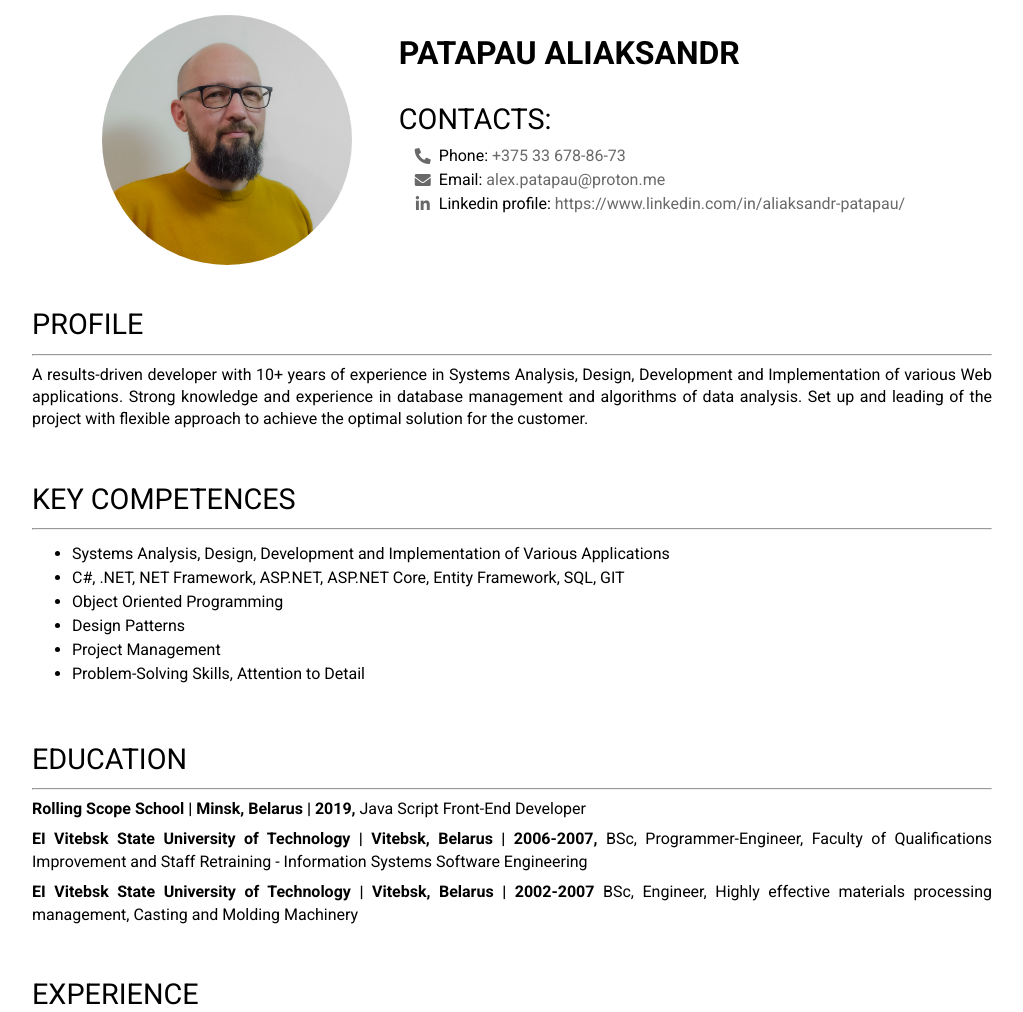
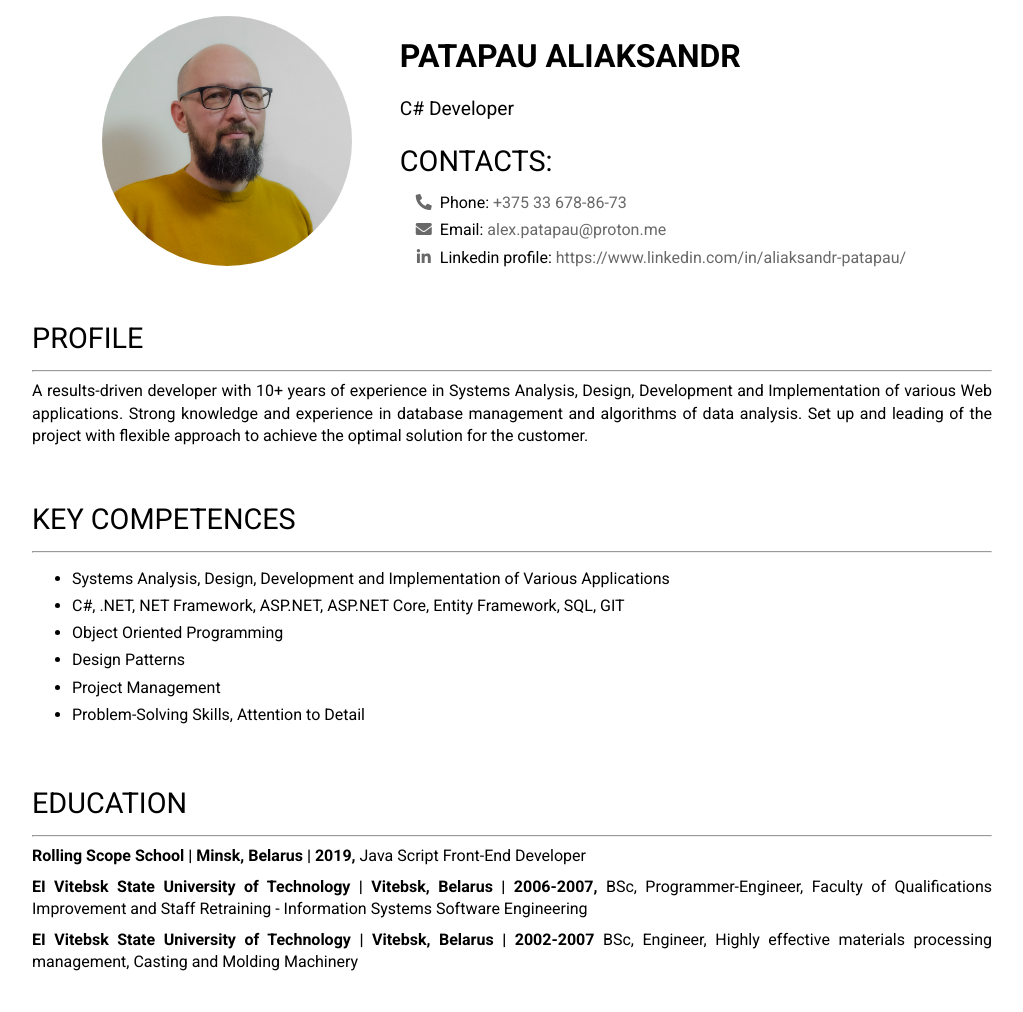
Before and after one commit to bizarre84/cv, a plain HTML site: page index.html in a window 1280 px wide. Shown: the top 1012 px of the page, without its empty margins (128-1151 px from the left). Drawn offline with nearby package versions, Linux system fonts and the light colour scheme.

Commit message:
feat(style): add height of a line for HTML headings

```diff
--- a/index.html
+++ b/index.html
@@ -16,6 +16,7 @@
     <img class="circle" src="img/im-cv.jpg" alt="Александр Потапов">
     <section id="contact">
       <h1>Patapau Aliaksandr</h1>
+      <h2>C# Developer</h2>
       <article>
         <h2>Contacts:</h2>
         <ul class="fa-ul">
--- a/style.css
+++ b/style.css
@@ -22,8 +22,11 @@
 body {
   font-family: 'Roboto', 'Arial', sans-serif;
   font-size: 16px;
+  line-height: 1.2em;
 }
-
+h1, h2,h3 {
+  line-height: 1.2em;
+}
 h1 {
   font-weight: 700;
   text-transform: uppercase;
@@ -38,17 +41,19 @@ h2 {
 h3 {
   font-size: 1.1em;
   font-weight: 700;
-  line-height: 1.3em;
   margin: 1.5em 0 0.5em;
 }
 
 a {
   text-decoration: none;
+}
+
+a, a:link, a:visited {
   color: #696969;
 }
 
-a:hover {
-  color: #191919
+a:hover, a:active {
+  color: #1a1a1a
 }
 
 p {
@@ -78,11 +83,17 @@ p {
   margin: 1em 2em;
 }
 
+#contact>h2 {
+  text-transform: none;
+  font-size: 1.2em;
+  margin: 0 0 0.5em;
+}
+
 .circle {
   width: 250px;
   height: 250px;
   border-radius: 50%;
-  margin: 15px;
+  margin: 1em;
 }
 
 .disc {
```
